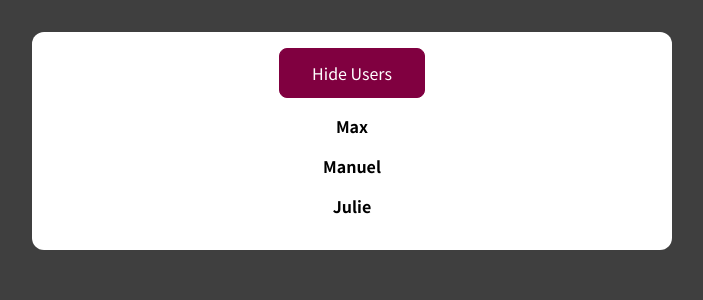
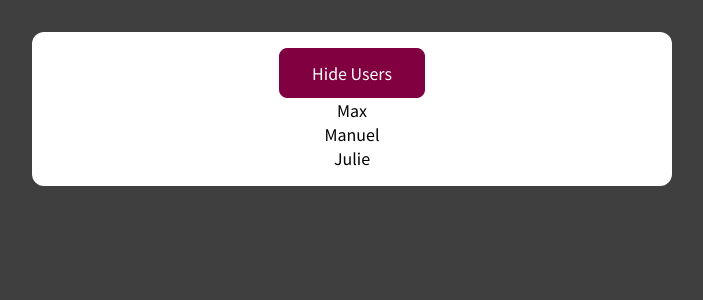
Before and after one commit to kamath7/React-Revisit, a React (Create React App) app in the folder class-based-components/: page / in a window 1280 px wide. Shown: the top 300 px of the page, without its empty margins (288-991 px from the left). Built offline with nearby package versions, Linux system fonts and the light colour scheme.

Commit message:
Changing functional to class based

```diff
--- /dev/null
+++ b/class-based-components/src/components/ClassUser.js
@@ -0,0 +1,10 @@
+import React, { Component } from "react";
+import classes from "./Users.module.css";
+
+export default class ClassUser extends Component {
+  render() {
+    return (
+        <li className={classes.user}>{this.props.name}</li>
+    );
+  }
+}
--- a/class-based-components/src/components/Users.js
+++ b/class-based-components/src/components/Users.js
@@ -1,4 +1,5 @@
 import { useState } from 'react';
+import ClassUser from './ClassUser';
 import User from './User';
 
 import classes from './Users.module.css';
@@ -19,7 +20,7 @@ const Users = () => {
   const usersList = (
     <ul>
       {DUMMY_USERS.map((user) => (
-        <User key={user.id} name={user.name} />
+        <ClassUser key={user.id} name={user.name} />
       ))}
     </ul>
   );
```
